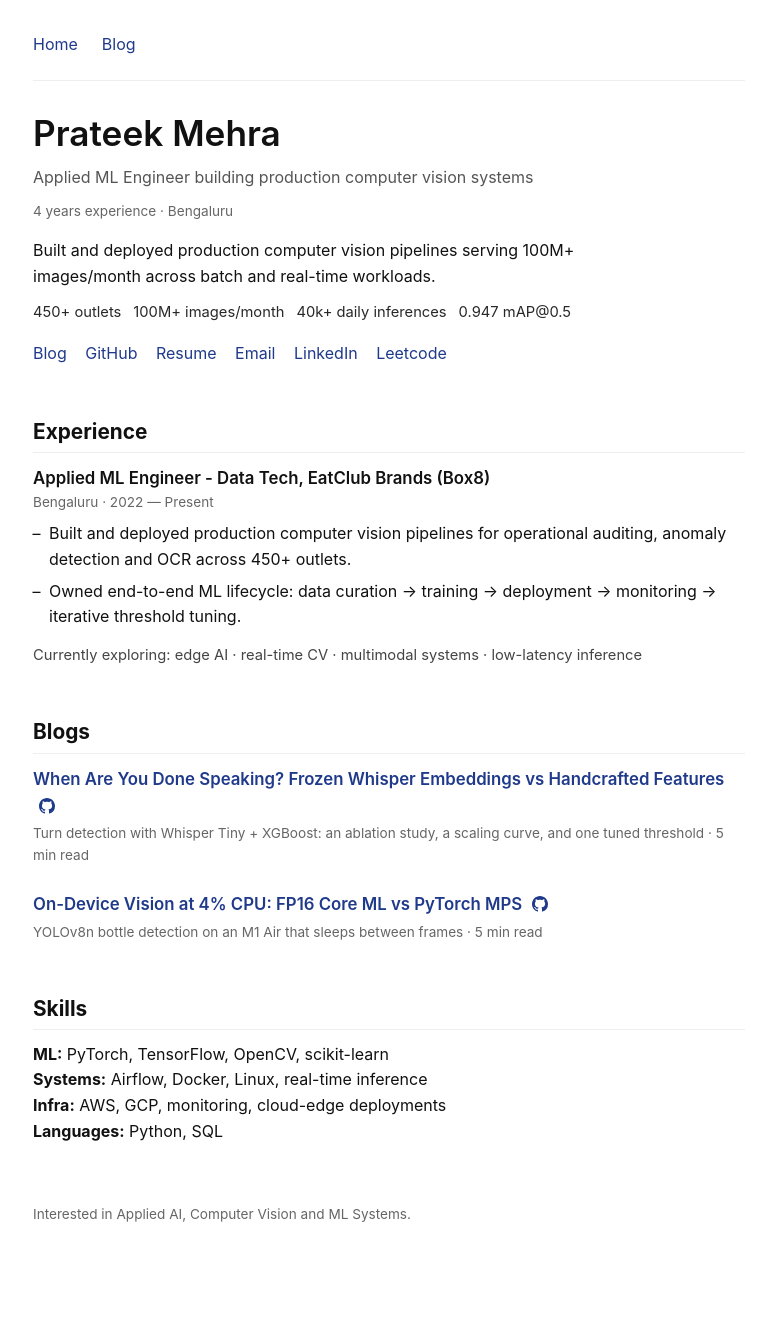
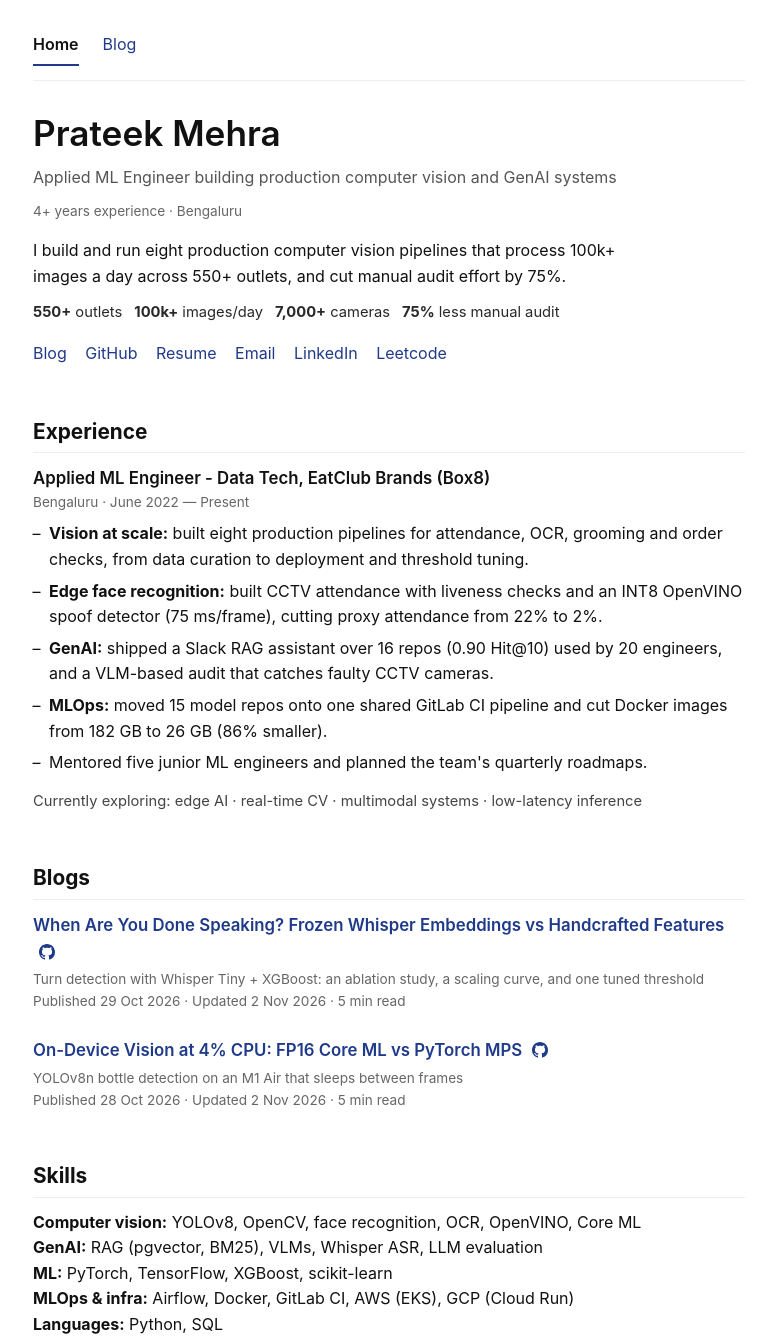
Before and after one commit to prateek-mehra/prateek-mehra.github.io, a plain HTML site: page index.html in a window 1280 px wide. Shown: the top 1340 px of the page, without its empty margins (251-1027 px from the left). Before the commit the page ends 1260 px from the top, so only its background shows below. Drawn offline with Linux system fonts and the light colour scheme.

Commit message:
Refresh homepage copy and add post dates
- Homepage: sharper header, verified stats, verb-led experience
  bullets and grouped skills
- Blog: published/updated dates on posts and listings, "The itch
  to find out" subtitle, dividers between posts
- Nav: highlight the current section

Co-Authored-By: Claude Opus 5.5 <noreply@anthropic.com>

```diff
--- a/blog.css
+++ b/blog.css
@@ -4,7 +4,8 @@
 .website a:hover {text-decoration:underline;}
 .website a:focus-visible {outline:2px solid #1f3a8a;outline-offset:5px;}
 .website .site-nav a {padding:8px 0;}
-.website .site-nav a[aria-current="page"] {color:#111;font-weight:600;}
+.website .site-nav a[aria-current] {color:#111;font-weight:600;border-bottom:2px solid #1f3a8a;padding-bottom:4px;}
+.website .site-nav a[aria-current]:hover {text-decoration:none;}
 .website .article-header {margin-bottom:30px;}
 .website .article-header h1 {margin:20px 0 12px;line-height:1.25;}
 .website .blog-body h2 {margin-top:38px;}
@@ -60,3 +61,6 @@
 .website .blog-body .viz-number {fill:#18243a;font-size:34px;font-weight:730;letter-spacing:-.8px;}
 @media(max-width:640px){.website .blog-body figure.viz-figure{padding:12px 10px;border-radius:14px}.website .blog-body .viz-title{font-size:21px}.website .blog-body .viz-label{font-size:13px}.website .blog-body .viz-value{font-size:13px}}
 @media(max-width:640px){.website .blog-body .viz-title{font-size:30px}.website .blog-body .viz-sub{font-size:20px}.website .blog-body .viz-label,.website .blog-body .viz-value{font-size:23px}}
+
+/* Blog index: separate posts with the same hairline used in the nav and footer */
+.website .blog-list .read-link + .meta {margin-top:20px;padding-top:24px;border-top:1px solid #eee;}
--- a/index.html
+++ b/index.html
@@ -3,32 +3,33 @@
 <head>
   <meta charset="UTF-8" />
   <meta name="viewport" content="width=device-width, initial-scale=1.0"/>
-  <title>Prateek Mehra — ML Systems & Vision</title>
+  <title>Prateek Mehra — Applied ML Engineer</title>
+  <meta name="description" content="Applied ML engineer building production computer vision and GenAI systems: eight vision pipelines, 100k+ images a day across 550+ outlets.">
   <link rel="stylesheet" href="style.css?v=20260506">
-<link rel="stylesheet" href="blog.css?v=20261028">
+<link rel="stylesheet" href="blog.css?v=20261121">
 </head>
 <body>
 
   <main class="container website">
-<nav class="site-nav" aria-label="Main navigation"><a href="/">Home</a><a href="/blog/">Blog</a></nav>
+<nav class="site-nav" aria-label="Main navigation"><a href="/" aria-current="page">Home</a><a href="/blog/">Blog</a></nav>
 
     <!-- Header -->
     <section class="header">
       <h1>Prateek Mehra</h1>
       <p class="subtitle">
-        Applied ML Engineer building production computer vision systems
+        Applied ML Engineer building production computer vision and GenAI systems
       </p>
       <p class="meta">
-        4 years experience · Bengaluru
+        4+ years experience · Bengaluru
       </p>
       <p class="tagline">
-        Built and deployed production computer vision pipelines serving 100M+ images/month across batch and real-time workloads.
+        I build and run eight production computer vision pipelines that process 100k+ images a day across 550+ outlets, and cut manual audit effort by 75%.
       </p>
       <div class="stats">
-        <span>450+ outlets</span>
-        <span>100M+ images/month</span>
-        <span>40k+ daily inferences</span>
-        <span>0.947 mAP@0.5</span>
+        <span><strong>550+</strong> outlets</span>
+        <span><strong>100k+</strong> images/day</span>
+        <span><strong>7,000+</strong> cameras</span>
+        <span><strong>75%</strong> less manual audit</span>
       </div>
 
       <nav class="links">
@@ -47,13 +48,22 @@
 
       <div class="item">
         <h3>Applied ML Engineer - Data Tech, EatClub Brands (Box8)</h3>
-        <p class="meta">Bengaluru · 2022 — Present</p>
+        <p class="meta">Bengaluru · June 2022 — Present</p>
         <ul>
           <li>
-            Built and deployed production computer vision pipelines for operational auditing, anomaly detection and OCR across 450+ outlets.
+            <strong>Vision at scale:</strong> built eight production pipelines for attendance, OCR, grooming and order checks, from data curation to deployment and threshold tuning.
           </li>
           <li>
-            Owned end-to-end ML lifecycle: data curation → training → deployment → monitoring → iterative threshold tuning.
+            <strong>Edge face recognition:</strong> built CCTV attendance with liveness checks and an INT8 OpenVINO spoof detector (75 ms/frame), cutting proxy attendance from 22% to 2%.
+          </li>
+          <li>
+            <strong>GenAI:</strong> shipped a Slack RAG assistant over 16 repos (0.90 Hit@10) used by 20 engineers, and a VLM-based audit that catches faulty CCTV cameras.
+          </li>
+          <li>
+            <strong>MLOps:</strong> moved 15 model repos onto one shared GitLab CI pipeline and cut Docker images from 182 GB to 26 GB (86% smaller).
+          </li>
+          <li>
+            Mentored five junior ML engineers and planned the team's quarterly roadmaps.
           </li>
         </ul>
         <p class="focus">
@@ -68,11 +78,11 @@
       <h2>Blogs</h2>
       <div class="blog-item">
         <h3><a href="/blog/turn-detection/">When Are You Done Speaking? Frozen Whisper Embeddings vs Handcrafted Features</a> <a class="repo-icon" href="https://github.com/prateek-mehra/turn-detection" target="_blank" rel="noopener noreferrer" aria-label="GitHub repository" title="View on GitHub"><svg xmlns="http://www.w3.org/2000/svg" width="16" height="16" viewBox="0 0 16 16" fill="currentColor" aria-hidden="true"><path d="M8 0C3.58 0 0 3.58 0 8c0 3.54 2.29 6.53 5.47 7.59.4.07.55-.17.55-.38 0-.19-.01-.82-.01-1.49-2.01.37-2.53-.49-2.69-.94-.09-.23-.48-.94-.82-1.13-.28-.15-.68-.52-.01-.53.63-.01 1.08.58 1.23.82.72 1.21 1.87.87 2.33.66.07-.52.28-.87.51-1.07-1.78-.2-3.64-.89-3.64-3.95 0-.87.31-1.59.82-2.15-.08-.2-.36-1.02.08-2.12 0 0 .67-.21 2.2.82.64-.18 1.32-.27 2-.27s1.36.09 2 .27c1.53-1.04 2.2-.82 2.2-.82.44 1.1.16 1.92.08 2.12.51.56.82 1.27.82 2.15 0 3.07-1.87 3.75-3.65 3.95.29.25.54.73.54 1.48 0 1.07-.01 1.93-.01 2.2 0 .21.15.46.55.38A8.01 8.01 0 0 0 16 8c0-4.42-3.58-8-8-8Z"/></svg></a></h3>
-        <p class="meta">Turn detection with Whisper Tiny + XGBoost: an ablation study, a scaling curve, and one tuned threshold · 5 min read</p>
+        <p class="meta">Turn detection with Whisper Tiny + XGBoost: an ablation study, a scaling curve, and one tuned threshold<br>Published <time datetime="2026-10-29">29 Oct 2026</time> · Updated <time datetime="2026-11-02">2 Nov 2026</time> · 5 min read</p>
       </div>
       <div class="blog-item">
         <h3><a href="/blog/jalLijiye/">On-Device Vision at 4% CPU: FP16 Core ML vs PyTorch MPS</a> <a class="repo-icon" href="https://github.com/prateek-mehra/jalLijiye" target="_blank" rel="noopener noreferrer" aria-label="GitHub repository" title="View on GitHub"><svg xmlns="http://www.w3.org/2000/svg" width="16" height="16" viewBox="0 0 16 16" fill="currentColor" aria-hidden="true"><path d="M8 0C3.58 0 0 3.58 0 8c0 3.54 2.29 6.53 5.47 7.59.4.07.55-.17.55-.38 0-.19-.01-.82-.01-1.49-2.01.37-2.53-.49-2.69-.94-.09-.23-.48-.94-.82-1.13-.28-.15-.68-.52-.01-.53.63-.01 1.08.58 1.23.82.72 1.21 1.87.87 2.33.66.07-.52.28-.87.51-1.07-1.78-.2-3.64-.89-3.64-3.95 0-.87.31-1.59.82-2.15-.08-.2-.36-1.02.08-2.12 0 0 .67-.21 2.2.82.64-.18 1.32-.27 2-.27s1.36.09 2 .27c1.53-1.04 2.2-.82 2.2-.82.44 1.1.16 1.92.08 2.12.51.56.82 1.27.82 2.15 0 3.07-1.87 3.75-3.65 3.95.29.25.54.73.54 1.48 0 1.07-.01 1.93-.01 2.2 0 .21.15.46.55.38A8.01 8.01 0 0 0 16 8c0-4.42-3.58-8-8-8Z"/></svg></a></h3>
-        <p class="meta">YOLOv8n bottle detection on an M1 Air that sleeps between frames · 5 min read</p>
+        <p class="meta">YOLOv8n bottle detection on an M1 Air that sleeps between frames<br>Published <time datetime="2026-10-28">28 Oct 2026</time> · Updated <time datetime="2026-11-02">2 Nov 2026</time> · 5 min read</p>
       </div>
     </section>
 
@@ -80,9 +90,10 @@
     <section>
       <h2>Skills</h2>
       <p>
-        <strong>ML:</strong> PyTorch, TensorFlow, OpenCV, scikit-learn<br>
-        <strong>Systems:</strong> Airflow, Docker, Linux, real-time inference<br>
-        <strong>Infra:</strong> AWS, GCP, monitoring, cloud-edge deployments<br>
+        <strong>Computer vision:</strong> YOLOv8, OpenCV, face recognition, OCR, OpenVINO, Core ML<br>
+        <strong>GenAI:</strong> RAG (pgvector, BM25), VLMs, Whisper ASR, LLM evaluation<br>
+        <strong>ML:</strong> PyTorch, TensorFlow, XGBoost, scikit-learn<br>
+        <strong>MLOps &amp; infra:</strong> Airflow, Docker, GitLab CI, AWS (EKS), GCP (Cloud Run)<br>
         <strong>Languages:</strong> Python, SQL
       </p>
     </section>
```
Also changed, not shown: blog/index.html (+1 -1 lines), blog/jalLijiye/index.html (+1 -1 lines), blog/turn-detection/index.html (+1 -1 lines).
